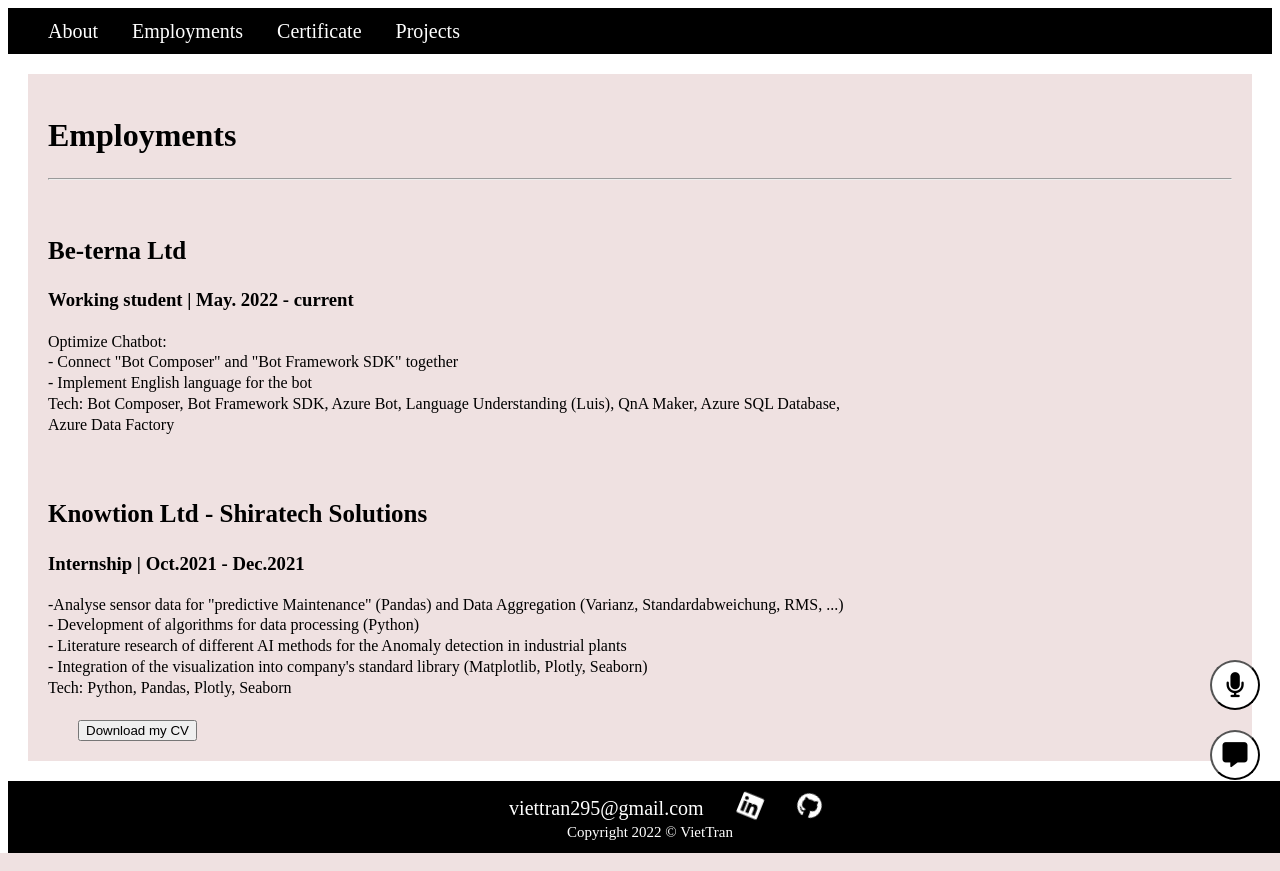
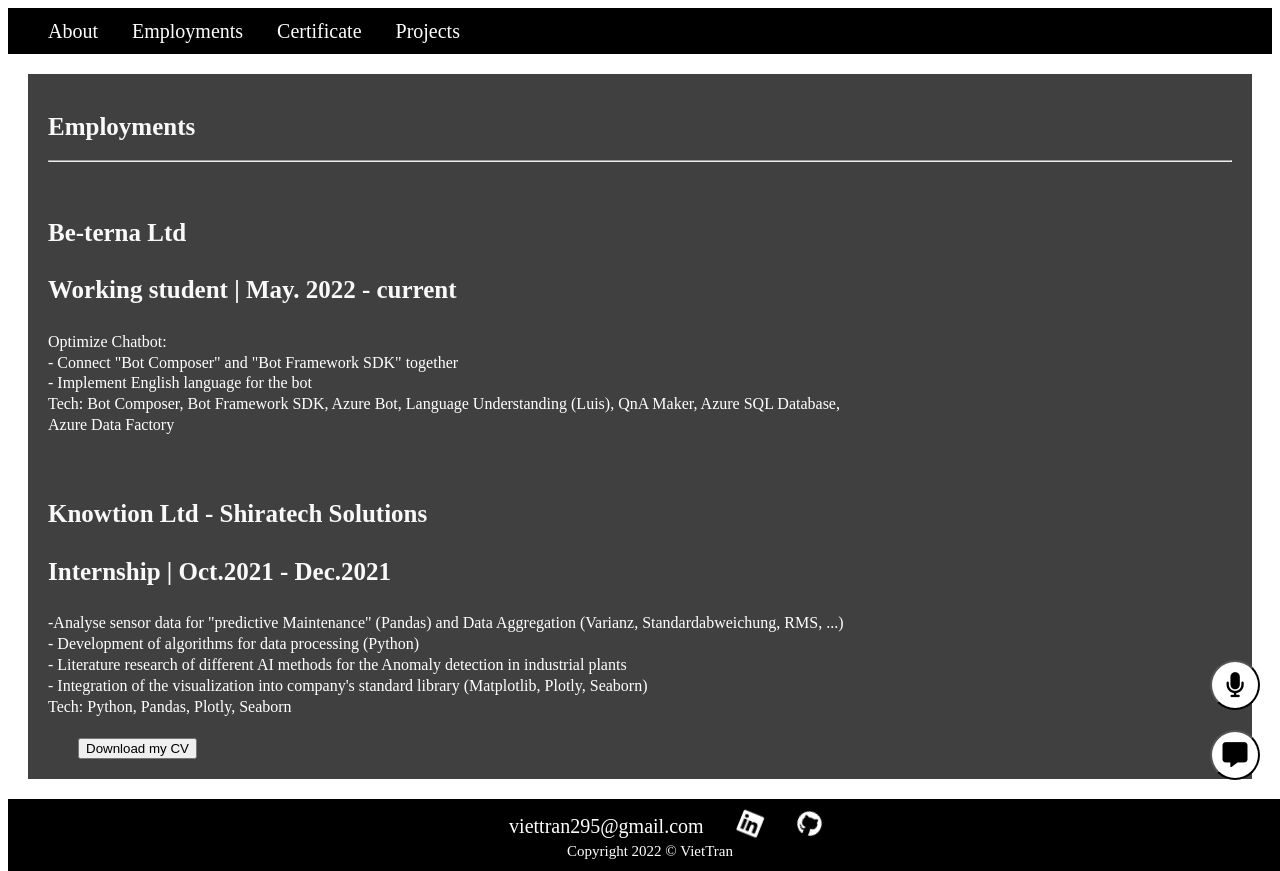
Before and after one commit to viettran295/vietapp, a Flask app: page /employments in a window 1280 px wide. Run offline with Flask 2, Linux system fonts and the light colour scheme; some libraries are stand-ins or nearby versions.

Commit message:
update styling

```diff
--- a/dev/app.py
+++ b/dev/app.py
@@ -1,12 +1,12 @@
 from flask import Flask, abort, render_template, request, send_from_directory
 import os
-from speech_translator.speech_translator import Speech
-from config import SpeechConfig
+# from speech_translator.speech_translator import Speech
+# from config import SpeechConfig
 
 app = Flask(__name__)
 
-speech_config = SpeechConfig()
-speech = Speech(speech_config)
+# speech_config = SpeechConfig()
+# speech = Speech(speech_config)
 
 @app.route("/")
 def about():
--- a/dev/static/script.js
+++ b/dev/static/script.js
@@ -9,3 +9,13 @@ function convertPDF_text(){
     var popup = document.getElementById("PDFtoText");
     popup.classList.toggle('showpopup')
 }
+
+async function getMedia() {
+  let stream = null;
+  try {
+    stream = await navigator.mediaDevices.getUserMedia({audio: true});
+    console.log(stream);
+  } catch (err) {
+    document.write(err);
+  }
+};
--- a/dev/static/styling.css
+++ b/dev/static/styling.css
@@ -91,11 +91,11 @@ a {
   to {opacity:1 ;}
 }
 .title {
-    color: black;
+    color: rgb(249, 249, 249);
     font-size: 25px;
 }
 .content {
-    color: rgb(0, 0, 0);
+    color: rgb(255, 255, 255);
     font-size: 16px;
     width: 70%;
 }
--- a/dev/templates/about.html
+++ b/dev/templates/about.html
@@ -1,6 +1,6 @@
 {% extends 'base.html' %}
 {% block content %}
-    <h1>{% block title %}About me{% endblock %}</h1>
+    <h1 class="title">{% block title %}About me{% endblock %}</h1>
     <h2 class="content" style="font-weight: normal">
     <p>
     I got a background in Automotive Engineering in Vietnam and i study Master Automation in Germany. This very first basic website is just my curiosity, how a website works.
--- a/dev/templates/base.html
+++ b/dev/templates/base.html
@@ -15,7 +15,7 @@
     </div>
 
     <!-- CONTENT -->
-    <div style="padding: 20px; background-color: rgb(239, 225, 225); margin: 20px;">
+    <div style="padding: 20px; background-color: rgb(65, 64, 64); margin: 20px;">
         {% block content %}{% endblock %}
     </div>
 
--- a/dev/templates/certificate.html
+++ b/dev/templates/certificate.html
@@ -1,9 +1,9 @@
 {% extends 'base.html' %}
 {% block content %}
-    <h1>{% block title %}Certificate{% endblock %}</h1>
+    <h1 class="title">{% block title %}Certificate{% endblock %}</h1>
     <hr>
-    <h2>Knowtion Ltd</h2>
-    <h3 style="font-weight: normal">Internship</h3>
+    <h2 class="title">Knowtion Ltd</h2>
+    <h3 style="font-weight: normal" class="title">Internship</h3>
     <iframe src="https://drive.google.com/file/d/1B4ppvsivQf3ZJmjzvxeliIDb8cxf3Q1j/preview" width="640" height="600" allow="autoplay"></iframe>
     <!-- <form action="/certificate" method="post">
         <input type="submit" name="img_to_text" value="Scanned PDF to Text">
--- a/dev/templates/employments.html
+++ b/dev/templates/employments.html
@@ -1,11 +1,11 @@
 {% extends 'base.html' %}
 {% block content %}
-    <h1>{% block title %}Employments{% endblock %}</h1>
+    <h1 class="title">{% block title %}Employments{% endblock %}</h1>
     <hr>
     <a href="https://www.be-terna.com/">
         <h2 class="title">Be-terna Ltd</h2>
     </a>
-    <h3>Working student | May. 2022 - current</h3>
+    <h3 class="title">Working student | May. 2022 - current</h3>
     <h3 class="content" style="font-weight: normal;">
     <p>
     Optimize Chatbot: <br>
@@ -20,7 +20,7 @@
         <h2 class="title">Knowtion Ltd - Shiratech Solutions</h2>
     </a>
 
-    <h3>Internship | Oct.2021 - Dec.2021</h3>
+    <h3 class="title">Internship | Oct.2021 - Dec.2021</h3>
 
     <h3 class="content" style="font-weight: normal">
     <p>
--- a/dev/templates/projects.html
+++ b/dev/templates/projects.html
@@ -1,7 +1,7 @@
 {% extends 'base.html' %}
 {% block content %}
-    <h1>{% block title %}Virtual Instrumentation{% endblock %}</h1>
-    <h2>Automatic phase swiching for three-phase generator</h2>
+    <h1 class="title">{% block title %}Virtual Instrumentation{% endblock %}</h1>
+    <h2 class="title">Automatic phase swiching for three-phase generator</h2>
     <h3 class="content">This content will be updated in english soon, or my Translate-Bot can help you</h3>
     <iframe src="https://docs.google.com/presentation/d/e/2PACX-1vSYkBT9ZX59bVd4MVDi0hq2Vt8ZCjPDR_nRats9kY-6RwFfwsSMSU2wx_3ydpyXUw/embed?start=true&loop=false&delayms=5000" frameborder="0" width="640" height="389" allowfullscreen="true" mozallowfullscreen="true" webkitallowfullscreen="true"></iframe>
 {% endblock %}
```
Also changed, not shown: dev/templates/speech_translator.html (+4 -4 lines).
